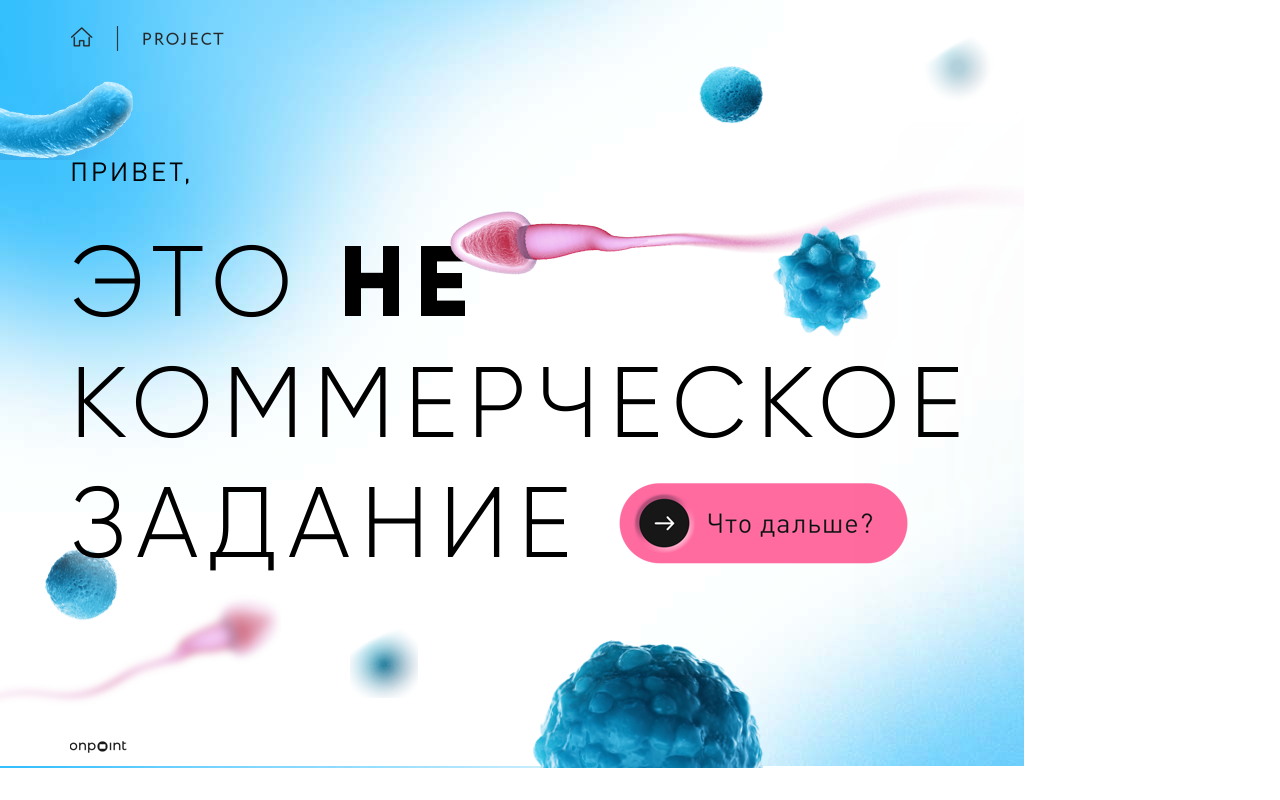
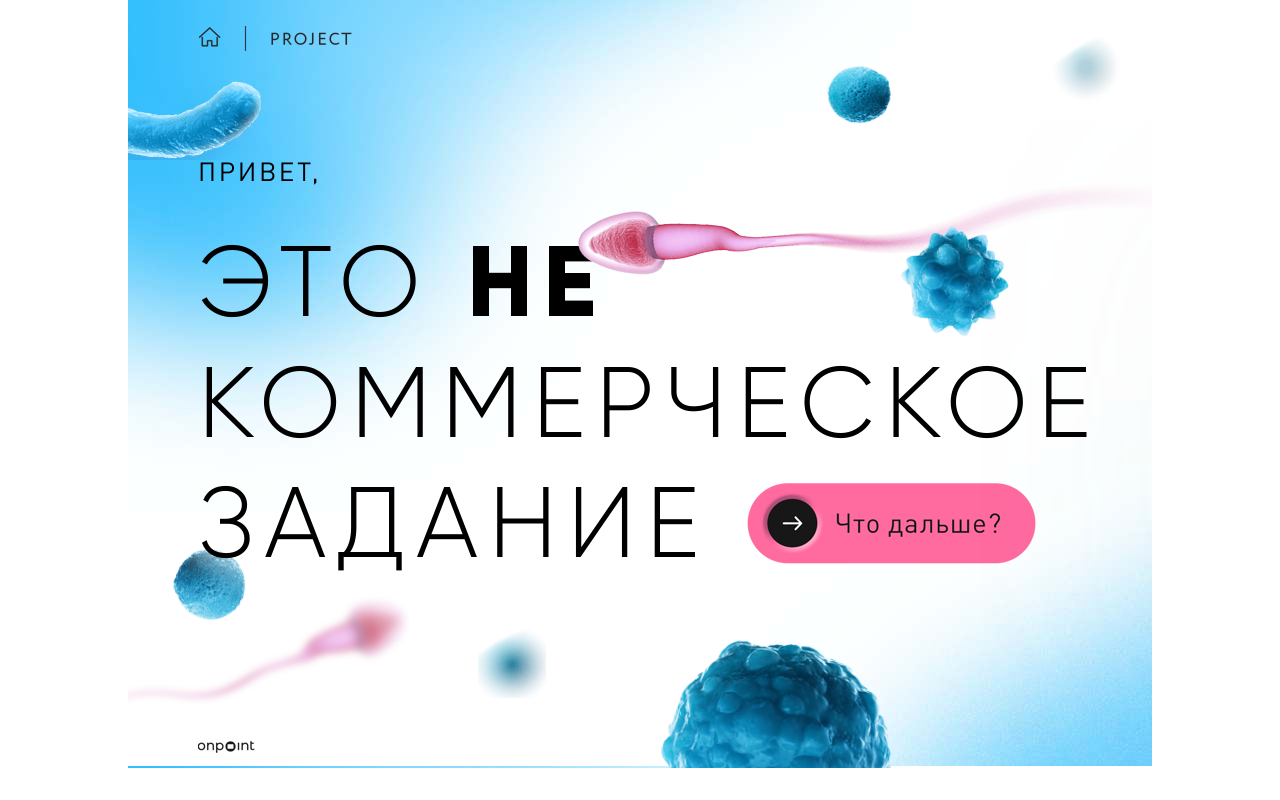
Before and after one commit to polunekas/clm-onpoint, a React app: page / in a window 1280 px wide. Built offline with nearby package versions, Linux system fonts and the light colour scheme.

Commit message:
fix: text layout fixes

```diff
--- a/src/components/App.css
+++ b/src/components/App.css
@@ -1,5 +1,11 @@
 * {
 	margin:0;
+}
+
+body {
+    display: flex;
+    align-items: center;
+    justify-content: center;
 }
 
 html {
--- a/src/components/Second/ScrollableBlock/ScrollableBlock.css
+++ b/src/components/Second/ScrollableBlock/ScrollableBlock.css
@@ -2,6 +2,12 @@
   font-weight: normal;
   font-family: "DINPro";
   src: url(../../../fonts/DINPro.woff) format('woff');
+}
+
+@font-face {
+  font-weight: bold;
+  font-family: "DINPro";
+  src: url(../../../fonts/DINPro-Bold.woff) format('woff');
 }
 
 .scrollable-block {
--- a/src/components/Second/Second.css
+++ b/src/components/Second/Second.css
@@ -84,6 +84,10 @@
   z-index: 1;
 }
 
+strong {
+    font-weight: bold;
+}
+
 .bg-box::before {
   display: block;
   position: absolute;
```
